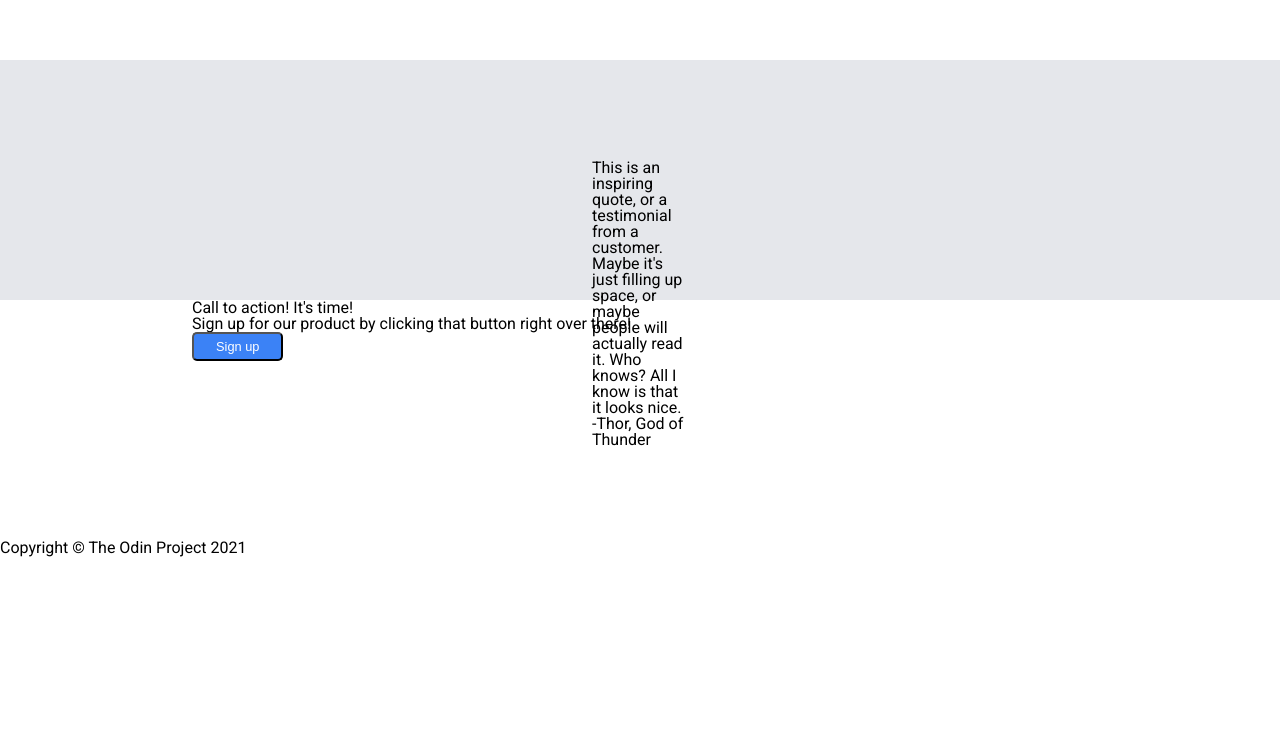
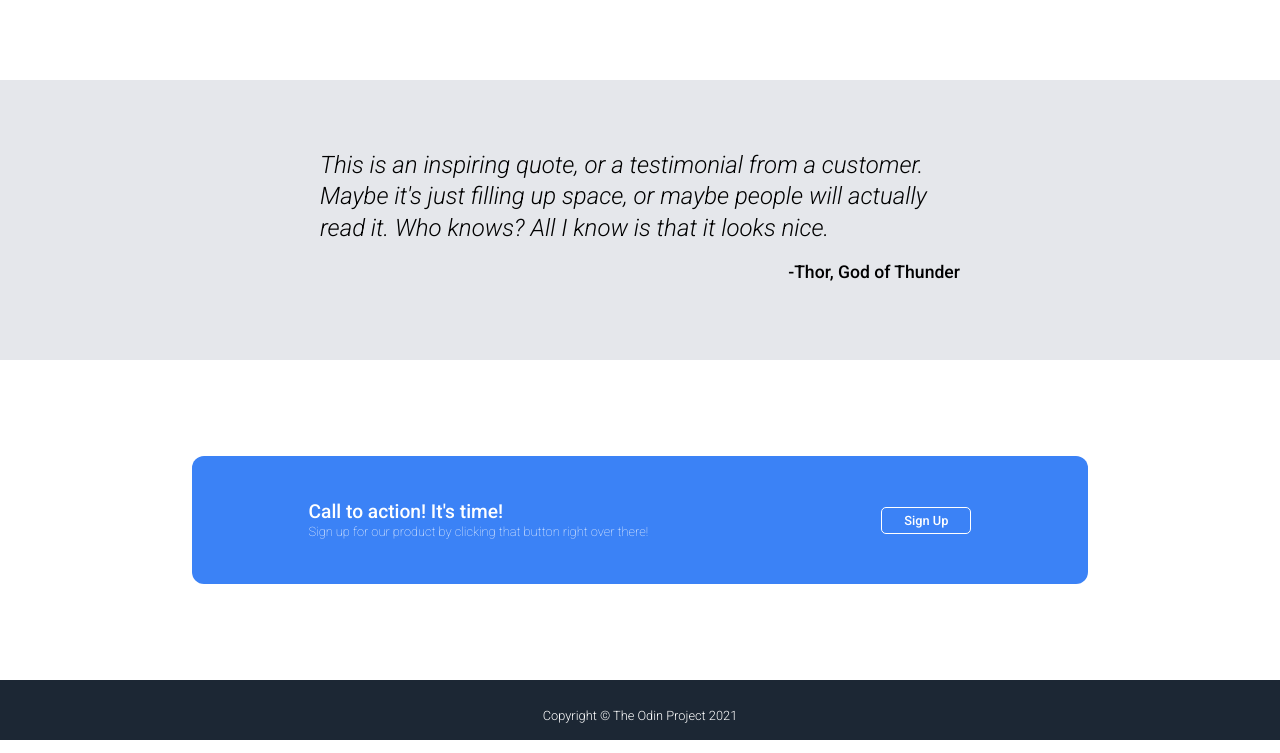
Before and after one commit to RAbeyrathna/TOP-Landing-Page, a plain HTML site: page index.html in a window 1280 px wide. Shown: the part 664-1417 px from the top of the page. Before the commit the page ends 1221 px from the top, so only its background shows below. Drawn offline with Linux system fonts and the light colour scheme.

Commit message:
Complete styling cta section and footer

```diff
--- a/index.html
+++ b/index.html
@@ -69,16 +69,16 @@
         <p id="quote-author">-Thor, God of Thunder</p>
       </article>
     </section>
-    <section class="page-spacing">
+    <section class="page-spacing" id="cta-section">
       <article id="cta-block">
         <div id="cta-main-content">
           <h3>Call to action! It's time!</h3>
-          <p>
+          <p id="cta-subtext">
             Sign up for our product by clicking that button right over there!
           </p>
         </div>
-        <div id="cta-button">
-          <button class="page-btn" id="cta-btn">Sign up</button>
+        <div>
+          <a class="page-btn" id="cta-btn" href="">Sign Up</a>
         </div>
       </article>
     </section>
--- a/styles/styles.scss
+++ b/styles/styles.scss
@@ -7,7 +7,7 @@ body{
 }
 
 section{
-    height: 30vh;
+    height: 320px;
 }
 
 .page-spacing{
@@ -83,7 +83,6 @@ header{
 }
 
 #randominfo-section{
-    padding-bottom: 60px;
     h2{
         text-align: center;
         font-size: 1.7em;
@@ -94,7 +93,7 @@ header{
         padding: 0px 20%;
         display: flex;
         justify-content: center;
-        gap: 25px;
+        gap: 30px;
         .box-item{
             display: flex;
             flex-direction: column;
@@ -119,13 +118,68 @@ header{
 }
 
 #quote-section{
+    padding: 70px 0px;
+    padding-bottom: 10px;
+    height: 200px;
     background-color: #e5e7eb;
     #quote-block{
-        padding: 100px 400px;
         display: flex;
         flex-direction: column;
-        p{
-            width: 100%;
+        margin: 0px 25%;
+        #main-quote{
+            font-size: 1.5em;
+            font-weight: 300;
+            margin-bottom: 20px;
+            font-style: italic;
+            line-height: 1.3em;
+            height: 50%;
+        }
+        #quote-author{
+            font-size: 1.1em;
+            font-weight: 500;
+            align-self: flex-end;
         }
     }
 }
+
+#cta-section{
+    display: flex;
+    justify-content: center;
+    align-items: center;
+    #cta-block{
+        display: flex;
+        justify-content: space-around;
+        align-items: center;
+        background-color: $btn-color;
+        width: 100%;
+        height: 40%;
+        border-radius: 12px;
+        #cta-main-content{
+            color: #fff;
+            h3{
+                font-weight: 500;
+                font-size: 1.2em;
+                padding-bottom: 5px;
+            }
+            #cta-subtext{
+                font-weight: 200;
+                font-size: .8em;
+            }
+        }
+        #cta-btn{
+            border: 1px white solid;
+        }
+    }
+}
+
+footer{
+    height: 60px;
+    background-color: $primary-color;
+    color: #fff;
+    text-align: center;
+    p{
+        padding: 30px 0px;
+        font-size: .8em;
+        font-weight: 300;
+    }
+}
```
Also changed, not shown: styles/styles.css, 1 other file.
